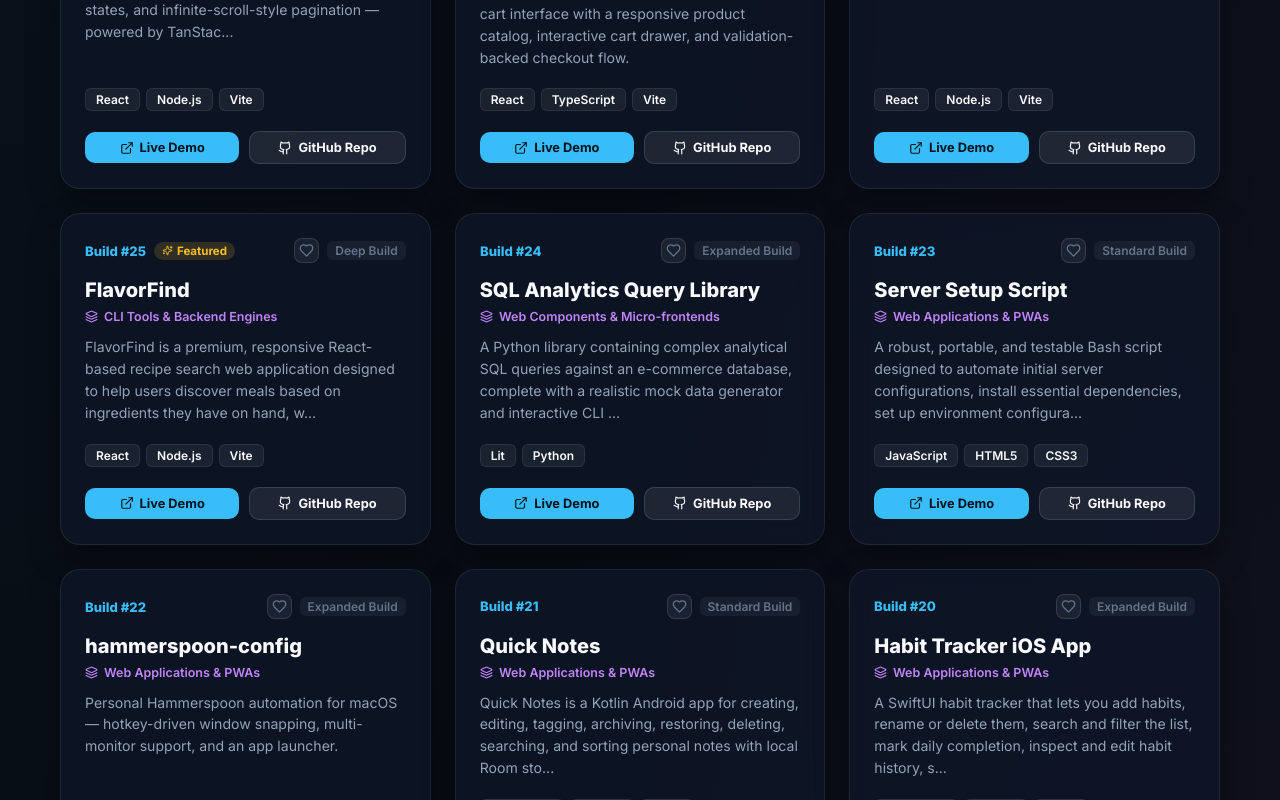
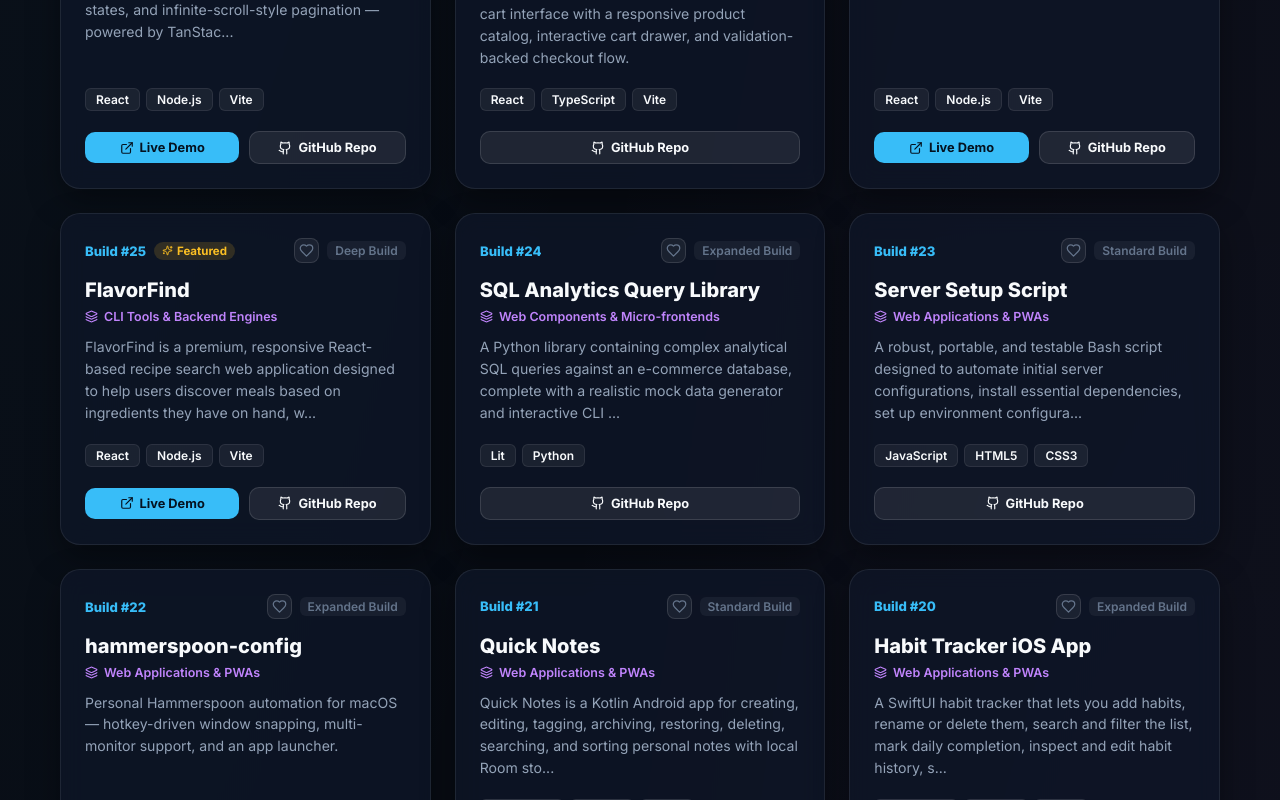
Before and after one commit to breakingthebot/framer-motion-animated-portfolio-build55, a React (Vite) app: page / in a window 1280 px wide. Shown: the part 4680-5480 px from the top of the page. Built offline with nearby package versions, Linux system fonts and the light colour scheme.

Commit message:
Add conditional Vercel and GitHub link rendering (v1.12.0)

```diff
--- a/src/components/CollectionsModal.jsx
+++ b/src/components/CollectionsModal.jsx
@@ -229,6 +229,7 @@ export function CollectionsModal({
                           >
                             View Details
                           </button>
+                          {b.demoUrl ? (
                             <a
                               href={b.demoUrl}
                               target="_blank"
@@ -237,6 +238,16 @@ export function CollectionsModal({
                             >
                               <ExternalLink size={13} /> Live
                             </a>
+                          ) : (
+                            <a
+                              href={b.githubUrl}
+                              target="_blank"
+                              rel="noopener noreferrer"
+                              className="item-btn secondary"
+                            >
+                              GitHub
+                            </a>
+                          )}
                         </div>
                       </motion.div>
                     ))}
--- a/src/components/ProjectCard.jsx
+++ b/src/components/ProjectCard.jsx
@@ -69,6 +69,7 @@ export const ProjectCard = ({ project, onSelect, isBookmarked = false, onToggleB
       </div>
 
       <div className="card-footer" onClick={(e) => e.stopPropagation()}>
+        {project.demoUrl && (
           <a
             href={project.demoUrl}
             target="_blank"
@@ -77,6 +78,7 @@ export const ProjectCard = ({ project, onSelect, isBookmarked = false, onToggleB
           >
             <ExternalLink size={14} /> Live Demo
           </a>
+        )}
 
         <a
           href={project.githubUrl}
--- a/src/components/ProjectModal.jsx
+++ b/src/components/ProjectModal.jsx
@@ -89,7 +89,7 @@ export const ProjectModal = ({ project, onClose, isBookmarked = false, onToggleB
             <p className="modal-description">{project.description}</p>
 
             {/* LIVE APP INTERACTIVE SANDBOX EMBED (NEW v1.8.0) */}
-            <SandboxEmbed demoUrl={project.demoUrl} title={project.title} />
+            {project.demoUrl && <SandboxEmbed demoUrl={project.demoUrl} title={project.title} />}
 
             <div className="modal-tech-section">
               <h4 className="section-subtitle">Tech Stack &amp; Libraries</h4>
@@ -107,6 +107,7 @@ export const ProjectModal = ({ project, onClose, isBookmarked = false, onToggleB
           </div>
 
           <div className="modal-footer">
+            {project.demoUrl && (
               <a
                 href={project.demoUrl}
                 target="_blank"
@@ -115,6 +116,7 @@ export const ProjectModal = ({ project, onClose, isBookmarked = false, onToggleB
               >
                 <ExternalLink size={16} /> Open Live Production App
               </a>
+            )}
 
             <a
               href={project.githubUrl}
--- a/src/components/TimelineView.jsx
+++ b/src/components/TimelineView.jsx
@@ -76,6 +76,7 @@ export const TimelineView = ({ projects, onSelect }) => {
             </div>
 
             <div className="timeline-card-footer" onClick={(e) => e.stopPropagation()}>
+              {project.demoUrl && (
                 <a
                   href={project.demoUrl}
                   target="_blank"
@@ -84,6 +85,7 @@ export const TimelineView = ({ projects, onSelect }) => {
                 >
                   <ExternalLink size={13} /> Live App
                 </a>
+              )}
 
               <a
                 href={project.githubUrl}
--- a/src/data/extracted_builds.json
+++ b/src/data/extracted_builds.json
@@ -12,7 +12,7 @@
     ],
     "description": "**Framer Motion Animated Portfolio (Build 55)** is an interactive, theme-switchable glassmorphism portfolio application engineered with **React 19**, **Frame...",
     "githubUrl": "https://github.com/breakingthebot/build-55",
-    "demoUrl": "https://build-55.vercel.app",
+    "demoUrl": "https://framer-motion-animated-portfolio-build55.vercel.app",
     "featured": true,
     "depth": "Deep"
   },
@@ -28,7 +28,7 @@
     ],
     "description": "**Styled Components UI Kit (Build 54)** is a standalone, production-grade **React UI Component Library** engineered using **styled-components (CSS-in-JS)** t...",
     "githubUrl": "https://github.com/breakingthebot/build-54",
-    "demoUrl": "https://build-54.vercel.app",
+    "demoUrl": "https://styled-components-theme-uikit-build54.vercel.app",
     "featured": true,
     "depth": "Deep"
   },
@@ -44,7 +44,7 @@
     ],
     "description": "**ModulaUI** is a standalone, production-grade **React UI Component Library** engineered specifically to demonstrate scoped CSS Modules architecture (`*.modu...",
     "githubUrl": "https://github.com/breakingthebot/build-53",
-    "demoUrl": "https://build-53.vercel.app",
+    "demoUrl": "https://react-css-modules-library-build53-pvl71zvas.vercel.app",
     "featured": true,
     "depth": "Standard"
   },
@@ -58,7 +58,7 @@
     ],
     "description": "**ApexAdmin** is a standalone, enterprise-grade **Tailwind CSS Admin Dashboard System** engineered to showcase production-ready utility-first CSS architectur...",
     "githubUrl": "https://github.com/breakingthebot/build-52",
-    "demoUrl": "https://build-52.vercel.app",
+    "demoUrl": "https://tailwind-admin-dashboard-build52.vercel.app",
     "featured": true,
     "depth": "Expanded"
   },
@@ -88,7 +88,7 @@
     ],
     "description": "**Breaking The Bot** is a content creator landing page showcasing an immersive sci-fi character worldbuilding universe told across **7 interconnected TikTok ...",
     "githubUrl": "https://github.com/breakingthebot/build-50",
-    "demoUrl": "https://build-50.vercel.app",
+    "demoUrl": "https://pure-css-landing-page-build50.vercel.app",
     "featured": true,
     "depth": "Expanded"
   },
@@ -103,7 +103,7 @@
     ],
     "description": "**Nexus Cyber E-Commerce** is a high-performance, instant-loading product page powered by **Qwik** (`@builder.io/qwik`). Engineered for zero hydration execut...",
     "githubUrl": "https://github.com/breakingthebot/build-49",
-    "demoUrl": "https://build-49.vercel.app",
+    "demoUrl": "https://qwik-ecommerce-product-page-build49.vercel.app",
     "featured": true,
     "depth": "Deep"
   },
@@ -120,7 +120,7 @@
     ],
     "description": "**NexusCloud Lit Reusable Date Picker** is an enterprise-grade, framework-agnostic Shadow DOM Web Component built with **Lit 3.x**. Designed for seamless int...",
     "githubUrl": "https://github.com/breakingthebot/build-48",
-    "demoUrl": "https://build-48.vercel.app",
+    "demoUrl": "https://lit-reusable-date-picker-build48.vercel.app",
     "featured": true,
     "depth": "Deep"
   },
@@ -137,7 +137,7 @@
     ],
     "description": "**NexusCloud Interactive Knowledge Base & FAQ Center** is a modern enterprise documentation portal built with **Alpine.js 3.x** and **Express.js**. Designed ...",
     "githubUrl": "https://github.com/breakingthebot/build-47",
-    "demoUrl": "https://build-47.vercel.app",
+    "demoUrl": "https://alpinejs-interactive-faq-build47.vercel.app",
     "featured": true,
     "depth": "Standard"
   },
@@ -154,7 +154,7 @@
     ],
     "description": "**HTMX Contact Manager** (Build 46) is a high-performance, dark glassmorphism Contact & Creator CRM web application. Engineered without heavy client-side Jav...",
     "githubUrl": "https://github.com/breakingthebot/build-46",
-    "demoUrl": "https://build-46.vercel.app",
+    "demoUrl": "https://htmx-contact-manager-build46.vercel.app",
     "featured": true,
     "depth": "Deep"
   },
@@ -202,7 +202,7 @@
     ],
     "description": "A full-stack server-rendered notes application built with SvelteKit 5, TypeScript, and Vanilla CSS. Features server-side data loading (`+page.server.ts`), Sv...",
     "githubUrl": "https://github.com/breakingthebot/build-43",
-    "demoUrl": "https://build-43.vercel.app",
+    "demoUrl": "https://sveltekit-notes-build43.vercel.app",
     "featured": false,
     "depth": "Standard"
   },
@@ -219,7 +219,7 @@
     ],
     "description": "A lightning-fast, reactive text analysis tool built with Svelte 4 (`^4.2.0`), Vite, and TypeScript. Provides live character, word, sentence, and paragraph co...",
     "githubUrl": "https://github.com/breakingthebot/build-42",
-    "demoUrl": "https://build-42.vercel.app",
+    "demoUrl": "https://word-counter-build42.vercel.app",
     "featured": false,
     "depth": "Expanded"
   },
@@ -234,7 +234,7 @@
     ],
     "description": "GourmetPulse is an SEO-optimized culinary recipe web application built with Nuxt 3, Vue 3, Pinia, and Schema.org JSON-LD structured data.",
     "githubUrl": "https://github.com/breakingthebot/build-41",
-    "demoUrl": "https://build-41.vercel.app",
+    "demoUrl": "https://gourmetpulse-recipe-build41.vercel.app",
     "featured": false,
     "depth": "Standard"
   },
@@ -266,7 +266,7 @@
     ],
     "description": "TravelPulse is a multi-page travel journal and destination discovery web application built with Vue 3, Vue Router 4, Pinia, and Vitest.",
     "githubUrl": "https://github.com/breakingthebot/build-39",
-    "demoUrl": "https://build-39.vercel.app",
+    "demoUrl": "https://travel-blog-router-build39.vercel.app",
     "featured": false,
     "depth": "Standard"
   },
@@ -282,7 +282,7 @@
     ],
     "description": "A high-performance, responsive movie watchlist dashboard built with **Vue 3** and **TypeScript**, powered by Vite. The application supports API-based movie s...",
     "githubUrl": "https://github.com/breakingthebot/build-38",
-    "demoUrl": "https://build-38.vercel.app",
+    "demoUrl": "https://movie-watchlist-vue.vercel.app",
     "featured": false,
     "depth": "Expanded"
   },
@@ -296,7 +296,7 @@
     ],
     "description": "A hybrid mobile application built with **Ionic 8** and **Angular 19 (Standalone)**, powered by Capacitor. The application features daily metrics gauges, a wo...",
     "githubUrl": "https://github.com/breakingthebot/build-37",
-    "demoUrl": "https://build-37.vercel.app",
+    "demoUrl": "https://pulsefit-hybrid-tracker.vercel.app",
     "featured": false,
     "depth": "Standard"
   },
@@ -311,7 +311,7 @@
     ],
     "description": "PulseMarket is a high-performance, mobile-responsive e-commerce application built with Angular 19, Angular Material, and reactive state management powered by...",
     "githubUrl": "https://github.com/breakingthebot/build-36",
-    "demoUrl": "https://build-36.vercel.app",
+    "demoUrl": "https://angular-ngrx-store-ecommerce.vercel.app",
     "featured": false,
     "depth": "Expanded"
   },
@@ -326,7 +326,7 @@
     ],
     "description": "A premium enterprise administration dashboard interface built using Angular 19 and the Angular Material components library. Demonstrates structured layout de...",
     "githubUrl": "https://github.com/breakingthebot/build-35",
-    "demoUrl": "https://build-35.vercel.app",
+    "demoUrl": "https://angular-material-dashboard-blue.vercel.app",
     "featured": false,
     "depth": "Standard"
   },
@@ -341,7 +341,7 @@
     ],
     "description": "A premium, responsive search catalog application leveraging Angular 21, reactive signals, and RxJS pipelines to query mock databases with simulated microserv...",
     "githubUrl": "https://github.com/breakingthebot/build-34",
-    "demoUrl": "https://build-34.vercel.app",
+    "demoUrl": "https://realtime-search-rxjs.vercel.app",
     "featured": false,
     "depth": "Expanded"
   },
@@ -356,7 +356,7 @@
     ],
     "description": "A premium enterprise administration dashboard built on Angular 19, demonstrating advanced client-side routing, route guard protection, dynamic breadcrumbs na...",
     "githubUrl": "https://github.com/breakingthebot/build-33",
-    "demoUrl": "https://build-33.vercel.app",
+    "demoUrl": "https://admin-panel-build33.vercel.app",
     "featured": false,
     "depth": "Standard"
   },
@@ -371,7 +371,7 @@
     ],
     "description": "A premium, interactive, and structured academic course syllabus viewer built with Angular 19. It helps students track weekly required readings, assignment de...",
     "githubUrl": "https://github.com/breakingthebot/build-32",
-    "demoUrl": "https://build-32.vercel.app",
+    "demoUrl": "https://syllabus-viewer-build32.vercel.app",
     "featured": false,
     "depth": "Expanded"
   },
@@ -387,7 +387,7 @@
     ],
     "description": "A React Native (Expo) mobile app for logging expenses and browsing them, with everything stored locally on the device.",
     "githubUrl": "https://github.com/breakingthebot/build-31",
-    "demoUrl": "https://build-31.vercel.app",
+    "demoUrl": "https://expense-tracker-build31.vercel.app",
     "featured": true,
     "depth": "Deep"
   },
@@ -404,7 +404,7 @@
     ],
     "description": "A todo list web app you run yourself. You open it in a browser, type a task\nand hit \"Add,\" and it shows up in a list. You can check tasks off or delete\nthem ...",
     "githubUrl": "https://github.com/breakingthebot/build-30",
-    "demoUrl": "https://build-30.vercel.app",
+    "demoUrl": "https://remix-todo-build30.vercel.app",
     "featured": false,
     "depth": "Expanded"
   },
@@ -420,7 +420,7 @@
     ],
     "description": "A blog platform built with Next.js: statically generated posts, a server-rendered post page with live comments, and an API route for posting them.",
     "githubUrl": "https://github.com/breakingthebot/build-29",
-    "demoUrl": "https://build-29.vercel.app",
+    "demoUrl": "https://nextjs-blog-platform-five.vercel.app",
     "featured": false,
     "depth": "Standard"
   },
@@ -436,7 +436,7 @@
     ],
     "description": "Search any GitHub user's public repos, with real caching, background refetch, loading/error states, and infinite-scroll-style pagination \u2014 powered by TanStac...",
     "githubUrl": "https://github.com/breakingthebot/build-28",
-    "demoUrl": "https://build-28.vercel.app",
+    "demoUrl": "https://github-dashboard-react-query.vercel.app",
     "featured": false,
     "depth": "Expanded"
   },
@@ -452,7 +452,7 @@
     ],
     "description": "A premium, high-fidelity e-commerce shopping cart interface with a responsive product catalog, interactive cart drawer, and validation-backed checkout flow.",
     "githubUrl": "https://github.com/breakingthebot/build-27",
-    "demoUrl": "https://build-27.vercel.app",
+    "demoUrl": null,
     "featured": false,
     "depth": "Standard"
   },
@@ -468,7 +468,7 @@
     ],
     "description": "Personal portfolio site \u2014 home, projects, blog, and contact pages with client-side routing.",
     "githubUrl": "https://github.com/breakingthebot/build-26",
-    "demoUrl": "https://build-26.vercel.app",
+    "demoUrl": "https://breakingthebot-portfolio-site.vercel.app",
     "featured": false,
     "depth": "Expanded"
   },
@@ -484,7 +484,7 @@
     ],
     "description": "FlavorFind is a premium, responsive React-based recipe search web application designed to help users discover meals based on ingredients they have on hand, w...",
     "githubUrl": "https://github.com/breakingthebot/build-25",
-    "demoUrl": "https://build-25.vercel.app",
+    "demoUrl": "https://flavorfind-recipe-finder.vercel.app",
     "featured": true,
     "depth": "Deep"
   },
@@ -499,7 +499,7 @@
     ],
     "description": "A Python library containing complex analytical SQL queries against an e-commerce database, complete with a realistic mock data generator and interactive CLI ...",
     "githubUrl": "https://github.com/breakingthebot/build-24",
-    "demoUrl": "https://build-24.vercel.app",
+    "demoUrl": null,
     "featured": false,
     "depth": "Expanded"
   },
@@ -515,7 +515,7 @@
     ],
     "description": "A robust, portable, and testable Bash script designed to automate initial server configurations, install essential dependencies, set up environment configura...",
     "githubUrl": "https://github.com/breakingthebot/build-23",
-    "demoUrl": "https://build-23.vercel.app",
+    "demoUrl": null,
     "featured": false,
     "depth": "Standard"
   },
@@ -531,7 +531,7 @@
     ],
     "description": "Personal Hammerspoon automation for macOS \u2014 hotkey-driven window snapping, multi-monitor support, and an app launcher.",
     "githubUrl": "https://github.com/breakingthebot/build-22",
-    "demoUrl": "https://build-22.vercel.app",
+    "demoUrl": null,
     "featured": false,
     "depth": "Expanded"
   },
@@ -547,7 +547,7 @@
     ],
     "description": "Quick Notes is a Kotlin Android app for creating, editing, tagging, archiving, restoring, deleting, searching, and sorting personal notes with local Room sto...",
     "githubUrl": "https://github.com/breakingthebot/build-21",
-    "demoUrl": "https://build-21.vercel.app",
+    "demoUrl": null,
     "featured": false,
     "depth": "Standard"
   },
@@ -563,7 +563,7 @@
     ],
     "description": "A SwiftUI habit tracker that lets you add habits, rename or delete them, search and filter the list, mark daily completion, inspect and edit habit history, s...",
     "githubUrl": "https://github.com/breakingthebot/build-20",
-    "demoUrl": "https://build-20.vercel.app",
+    "demoUrl": null,
     "featured": false,
     "depth": "Expanded"
   },
@@ -579,7 +579,7 @@
     ],
     "description": "A .NET 8 console app for tracking configurable expense categories, saving data locally, checking category targets, editing monthly budget targets, auditing a...",
     "githubUrl": "https://github.com/breakingthebot/build-19",
-    "demoUrl": "https://build-19.vercel.app",
+    "demoUrl": null,
     "featured": false,
     "depth": "Standard"
   },
@@ -595,7 +595,7 @@
     ],
     "description": "Java command-line library catalog that models books and members, supports interactive checkout commands, and persists catalog state to a flat file.",
     "githubUrl": "https://github.com/breakingthebot/build-18",
-    "demoUrl": "https://build-18.vercel.app",
+    "demoUrl": null,
     "featured": false,
     "depth": "Expanded"
   },
@@ -611,7 +611,7 @@
     ],
     "description": "Reads common server access logs or newline-delimited JSON logs and reports request counts, error rates, method breakdowns, status breakdowns, and top endpoin...",
     "githubUrl": "https://github.com/breakingthebot/build-17",
-    "demoUrl": "https://build-17.vercel.app",
+    "demoUrl": null,
     "featured": false,
     "depth": "Standard"
   },
@@ -627,7 +627,7 @@
     ],
     "description": "CLI tool that walks a directory tree, hashes file contents, and reports duplicate files.",
     "githubUrl": "https://github.com/breakingthebot/build-16",
-    "demoUrl": "https://build-16.vercel.app",
+    "demoUrl": null,
     "featured": false,
     "depth": "Expanded"
   },
@@ -643,7 +643,7 @@
     ],
     "description": "Go API that stores short links in PostgreSQL, supports optional custom aliases, expiration dates, soft deletes, reuses duplicate URLs, redirects visitors, tr...",
     "githubUrl": "https://github.com/breakingthebot/build-15",
-    "demoUrl": "https://build-15.vercel.app",
+    "demoUrl": null,
     "featured": false,
     "depth": "Standard"
   },
@@ -659,7 +659,7 @@
     ],
     "description": "Receives contact form submissions, validates them, stores them in MySQL, and dispatches an email notification through a modular PHP backend.",
     "githubUrl": "https://github.com/breakingthebot/build-14",
-    "demoUrl": "https://build-14.vercel.app",
+    "demoUrl": null,
     "featured": false,
     "depth": "Expanded"
   },
@@ -674,7 +674,7 @@
     ],
     "description": "Professional JavaScript string utility library with a Jest suite covering 20 reusable string manipulation functions.",
     "githubUrl": "https://github.com/breakingthebot/build-13",
-    "demoUrl": "https://build-13.vercel.app",
+    "demoUrl": null,
     "featured": false,
     "depth": "Standard"
   },
@@ -689,7 +689,7 @@
     ],
     "description": "A vanilla JavaScript app that fetches a GitHub user's profile, repositories, and recent public activity from the GitHub API, then lets you explore repositori...",
     "githubUrl": "https://github.com/breakingthebot/build-12",
-    "demoUrl": "https://build-12.vercel.app",
+    "demoUrl": "https://github-profile-viewer-vanilla-js.vercel.app",
     "featured": false,
     "depth": "Expanded"
   },
@@ -703,7 +703,7 @@
     ],
     "description": "A browser-based music player built with native ES modules, modular JavaScript files, and no bundler.",
     "githubUrl": "https://github.com/breakingthebot/build-11",
-    "demoUrl": "https://build-11.vercel.app",
+    "demoUrl": "https://music-player-es-modules.vercel.app",
     "featured": false,
     "depth": "Standard"
   },
@@ -719,7 +719,7 @@
     ],
     "description": "<!--\nREADME.md\nExplains project purpose, setup, operation, and architecture.\nConnects to: package.json, src/, tests/, CHANGELOG.md\nCreated: 2026-06-18\n-->",
     "githubUrl": "https://github.com/breakingthebot/build-10",
-    "demoUrl": "https://build-10.vercel.app",
+    "demoUrl": "https://typed-task-manager.vercel.app",
     "featured": true,
     "depth": "Expanded"
   },
@@ -733,7 +733,7 @@
     ],
     "description": "<!--\nREADME.md\nDocuments setup, operation, testing, and architecture for the Kanban board.\nConnects to: the complete project and its development workflow.\nCr...",
     "githubUrl": "https://github.com/breakingthebot/build-9",
-    "demoUrl": "https://build-9.vercel.app",
+    "demoUrl": "https://kanban-board-vanilla-js.vercel.app",
     "featured": false,
     "depth": "Standard"
   },
@@ -747,7 +747,7 @@
     ],
     "description": "A small installable Python calculator library with a CLI, optional calculation history, explicit error handling, and a full pytest suite.",
     "githubUrl": "https://github.com/breakingthebot/build-8",
-    "demoUrl": "https://build-8.vercel.app",
+    "demoUrl": null,
     "featured": false,
     "depth": "Expanded"
   },
@@ -761,7 +761,7 @@
     ],
     "description": "A Click-based Python CLI for common developer utilities.",
     "githubUrl": "https://github.com/breakingthebot/built-7",
-    "demoUrl": "https://built-7.vercel.app",
+    "demoUrl": null,
     "featured": false,
     "depth": "Standard"
   },
@@ -775,7 +775,7 @@
     ],
     "description": "<!-- README.md -->\n<!-- Documents setup, usage, architecture, and manual testing steps. -->\n<!-- Connects to: pyproject.toml, src/house_price_predictor/, tes...",
     "githubUrl": "https://github.com/breakingthebot/build-6",
-    "demoUrl": "https://build-6.vercel.app",
+    "demoUrl": null,
     "featured": false,
     "depth": "Expanded"
   },
@@ -789,7 +789,7 @@
     ],
     "description": "A Python TCP socket chat server and interactive client with multi-user broadcast messaging.",
     "githubUrl": "https://github.com/breakingthebot/build-5",
-    "demoUrl": "https://build-5.vercel.app",
+    "demoUrl": null,
     "featured": true,
     "depth": "Standard"
   },
@@ -803,7 +803,7 @@
     ],
     "description": "Watches a downloads folder and automatically sorts files by type into subfolders.",
     "githubUrl": "https://github.com/breakingthebot/build-4",
-    "demoUrl": "https://build-4.vercel.app",
+    "demoUrl": null,
     "featured": false,
     "depth": "Expanded"
   },
@@ -817,7 +817,7 @@
     ],
     "description": "A Python data project that turns a sales CSV into a static dashboard with summary metrics, trend charts, and product performance tables.",
     "githubUrl": "https://github.com/breakingthebot/build-3",
-    "demoUrl": "https://build-3.vercel.app",
+    "demoUrl": null,
     "featured": false,
     "depth": "Standard"
   },
@@ -831,7 +831,7 @@
     ],
     "description": "An async Python CLI that fetches recent headlines from five public news sources at the same time and ranks them by recency.",
     "githubUrl": "https://github.com/breakingthebot/build-2",
-    "demoUrl": "https://build-2.vercel.app",
+    "demoUrl": null,
     "featured": false,
     "depth": "Expanded"
   },
@@ -845,7 +845,7 @@
     ],
     "description": "<!--\nREADME.md\nDocuments setup, usage, architecture, and learning notes for the expense tracker CLI.\nConnects to: src/expense_tracker/main.py, .env.example, ...",
     "githubUrl": "https://github.com/breakingthebot/build-1",
-    "demoUrl": "https://build-1.vercel.app",
+    "demoUrl": null,
     "featured": true,
     "depth": "Deep"
   }
```
Also changed, not shown: 2 other files (tests, documents, lock files or other folders). Lines whose indentation alone changed are shown as unchanged.
